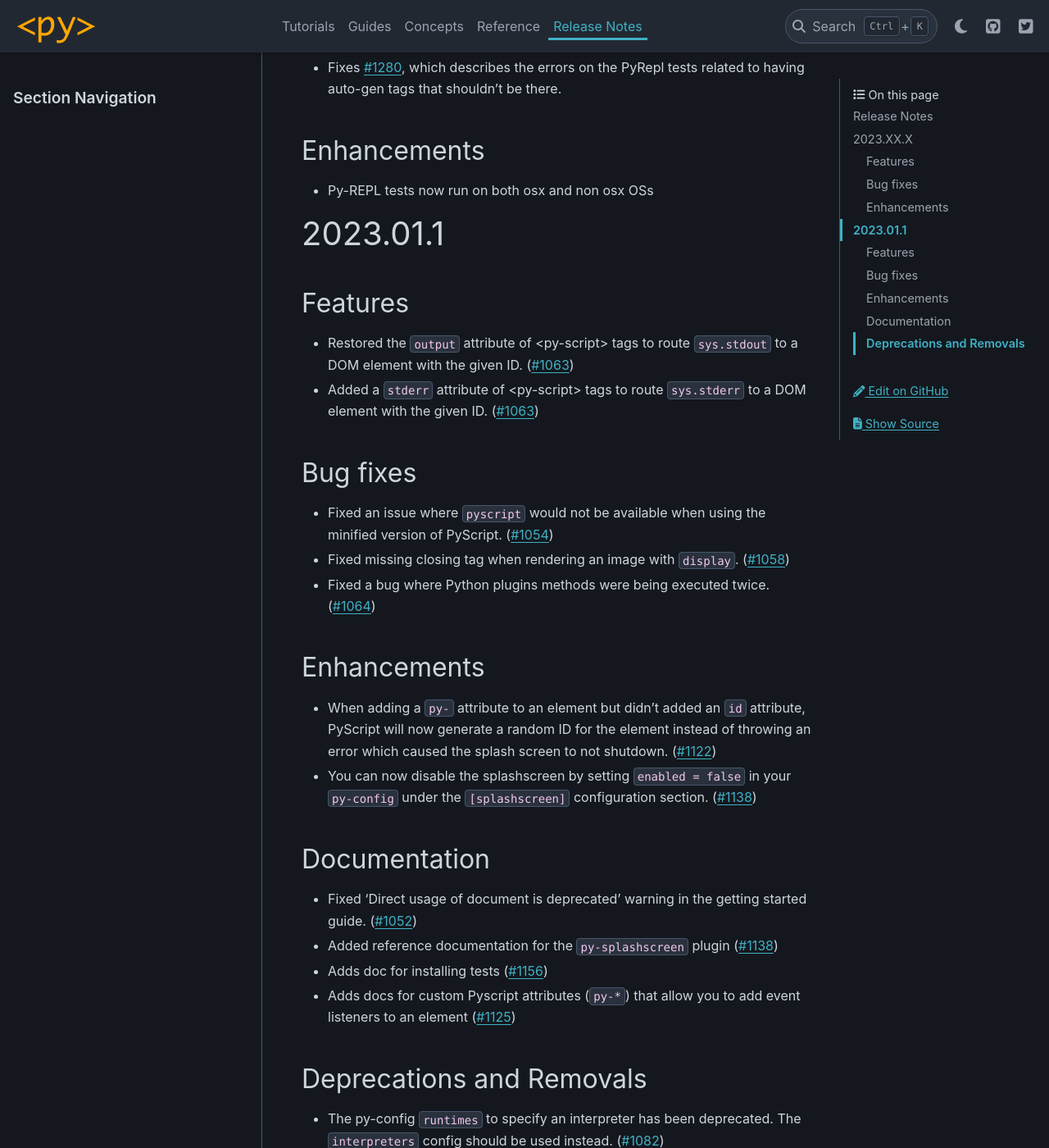
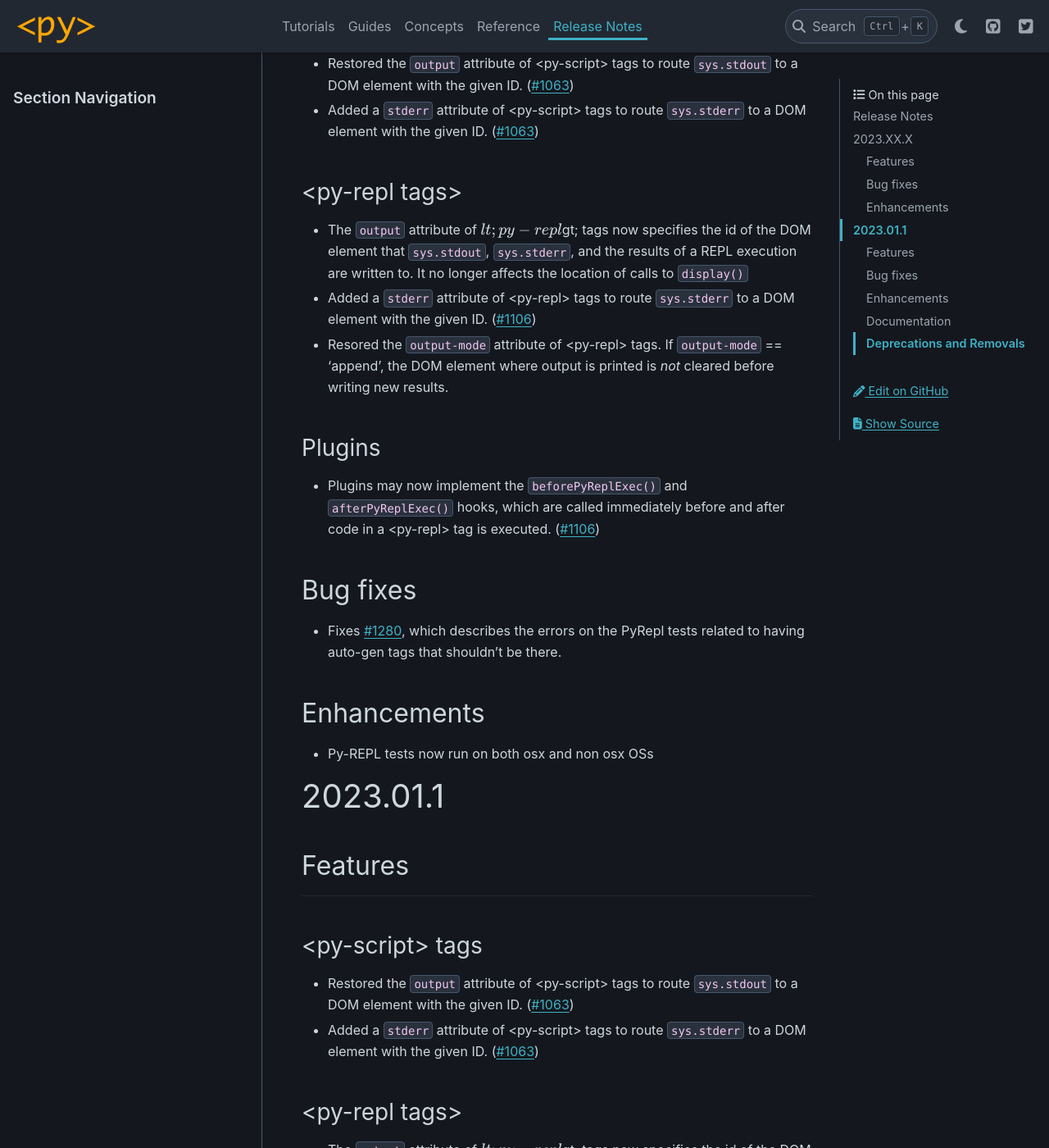
Before and after one commit to pyscript/pyscript, a Sphinx documentation site: the page built from docs/changelog.md, in a window 1280 px wide and 1400 px high, scrolled down 461 px. Shown: the whole window at 82% size. Built offline with Sphinx 7.4.7 and the PyData theme 0.15.4, drawn with Linux system fonts in a browser that asks for light colours; some of the changed text lies outside the part shown.

Commit message:
Changelog

```diff
--- a/docs/changelog.md
+++ b/docs/changelog.md
@@ -7,6 +7,18 @@
 --------
 
 - Added a `docked` field and attribute for the `<py-terminal>` custom element, enabled by default when the terminal is in `auto` mode, and able to dock the terminal at the bottom of the page with auto scroll on new code execution.
+
+#### &lt;py-script&gt; tags
+- Restored the `output` attribute of &lt;py-script&gt; tags to route `sys.stdout` to a DOM element with the given ID. ([#1063](https://github.com/pyscript/pyscript/pull/1063))
+- Added a `stderr` attribute of &lt;py-script&gt; tags to route `sys.stderr` to a DOM element with the given ID. ([#1063](https://github.com/pyscript/pyscript/pull/1063))
+
+#### &lt;py-repl tags&gt;
+- The `output` attribute of $lt;py-repl$gt; tags now specifies the id of the DOM element that `sys.stdout`, `sys.stderr`, and the results of a REPL execution are written to. It no longer affects the location of calls to `display()`
+- Added a `stderr` attribute of &lt;py-repl&gt; tags to route `sys.stderr` to a DOM element with the given ID. ([#1106](https://github.com/pyscript/pyscript/pull/1106))
+- Resored the `output-mode` attribute of &lt;py-repl&gt; tags. If `output-mode` == 'append', the DOM element where output is printed is _not_ cleared before writing new results.
+
+#### Plugins
+- Plugins may now implement the `beforePyReplExec()` and `afterPyReplExec()` hooks, which are called immediately before and after code in a &lt;py-repl&gt; tag is executed. ([#1106](https://github.com/pyscript/pyscript/pull/1106))
 
 Bug fixes
 ---------
@@ -21,34 +33,44 @@
 2023.01.1
 =========
 
-Features
+
+### Features
 --------
 
+#### &lt;py-script&gt; tags
 - Restored the `output` attribute of &lt;py-script&gt; tags to route `sys.stdout` to a DOM element with the given ID. ([#1063](https://github.com/pyscript/pyscript/pull/1063))
 - Added a `stderr` attribute of &lt;py-script&gt; tags to route `sys.stderr` to a DOM element with the given ID. ([#1063](https://github.com/pyscript/pyscript/pull/1063))
 
-Bug fixes
----------
+#### &lt;py-repl tags&gt;
+- The `output` attribute of $lt;py-repl$gt; tags now specifies the id of the DOM element that `sys.stdout`, `sys.stderr`, and the results of a REPL execution are written to. It no longer affects the location of calls to `display()`
+- Added a `stderr` attribute of &lt;py-repl&gt; tags to route `sys.stderr` to a DOM element with the given ID. ([#1106](https://github.com/pyscript/pyscript/pull/1106))
+- Resored the `output-mode` attribute of &lt;py-repl&gt; tags. If `output-mode` == 'append', the DOM element where output is printed is _not_ cleared before writing new results.
+
+#### Plugins
+- Plugins may now implement the `beforePyReplExec()` and `afterPyReplExec()` hooks, which are called immediately before and after code in a &lt;py-repl&gt; tag is executed. ([#1106](https://github.com/pyscript/pyscript/pull/1106))
+
+### Bug fixes
+
 
 - Fixed an issue where `pyscript` would not be available when using the minified version of PyScript. ([#1054](https://github.com/pyscript/pyscript/pull/1054))
 - Fixed missing closing tag when rendering an image with `display`. ([#1058](https://github.com/pyscript/pyscript/pull/1058))
 - Fixed a bug where Python plugins methods were being executed twice. ([#1064](https://github.com/pyscript/pyscript/pull/1064))
 
-Enhancements
-------------
+### Enhancements
+
 - When adding a `py-` attribute to an element but didn't added an `id` attribute, PyScript will now generate a random ID for the element instead of throwing an error which caused the splash screen to not shutdown. ([#1122](https://github.com/pyscript/pyscript/pull/1122))
 - You can now disable the splashscreen by setting `enabled = false` in your `py-config` under the `[splashscreen]` configuration section. ([#1138](https://github.com/pyscript/pyscript/pull/1138))
 
-Documentation
--------------
+### Documentation
+
 
 - Fixed 'Direct usage of document is deprecated' warning in the getting started guide. ([#1052](https://github.com/pyscript/pyscript/pull/1052))
 - Added reference documentation for the `py-splashscreen` plugin ([#1138](https://github.com/pyscript/pyscript/pull/1138))
 - Adds doc for installing tests ([#1156](https://github.com/pyscript/pyscript/pull/1156))
 - Adds docs for custom Pyscript attributes (`py-*`) that allow you to add event listeners to an element ([#1125](https://github.com/pyscript/pyscript/pull/1125))
 
-Deprecations and Removals
--------------------------
+### Deprecations and Removals
+
 
 - The py-config `runtimes` to specify an interpreter has been deprecated. The `interpreters` config should be used instead. ([#1082](https://github.com/pyscript/pyscript/pull/1082))
 - The attributes `pys-onClick` and `pys-onKeyDown` have been deprecated, but the warning was only shown in the console. An alert banner will now be shown on the page if the attributes are used. They will be removed in the next release. ([#1084](https://github.com/pyscript/pyscript/pull/1084))
```
